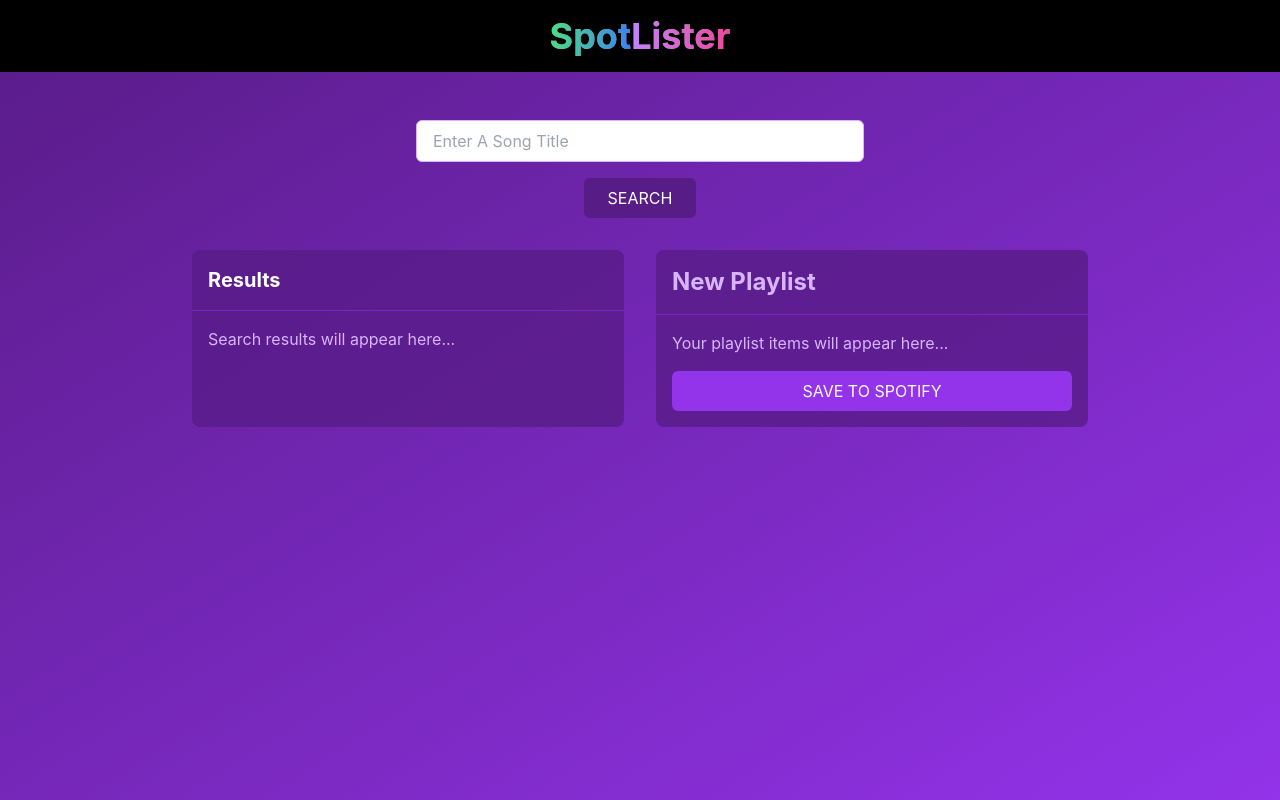
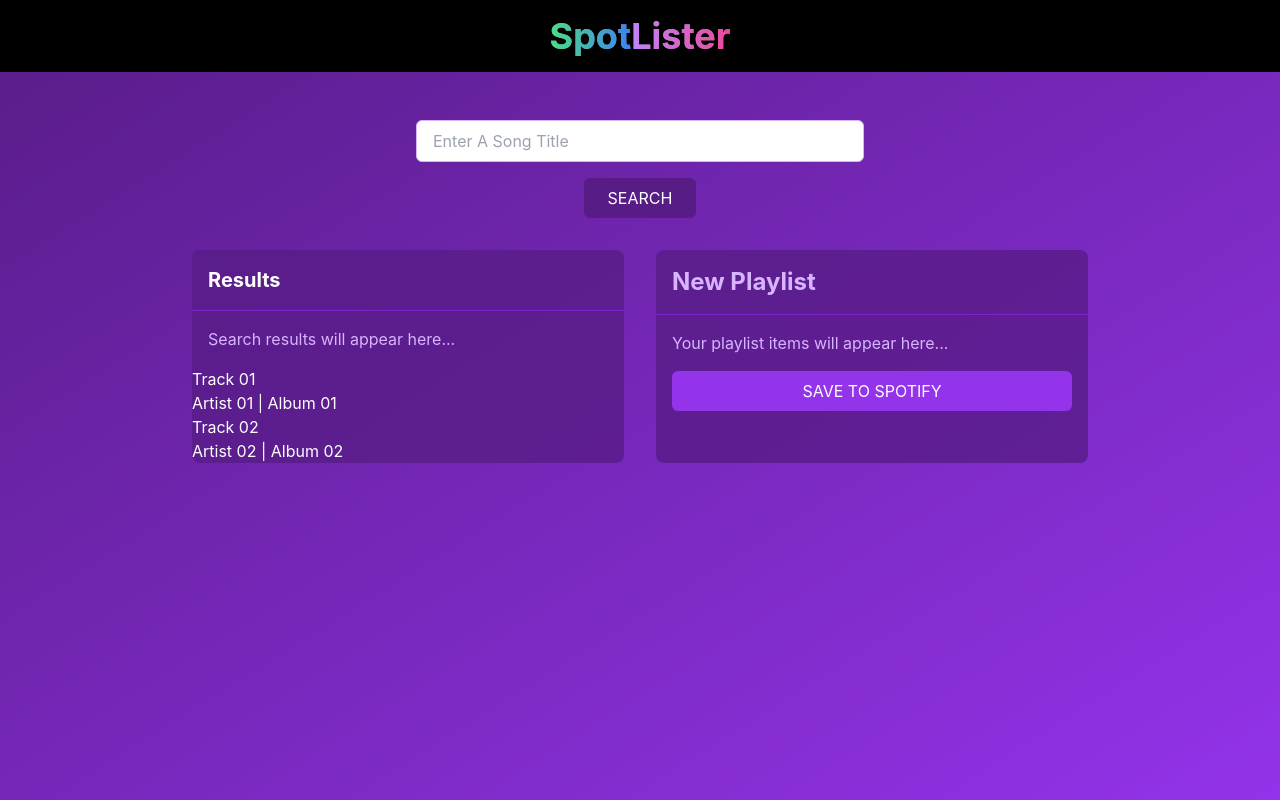
Before and after one commit to rnicolaugobbo/SpotLister, a React (Create React App) app: page / in a window 1280 px wide. Built offline with nearby package versions, Linux system fonts and the light colour scheme.

Commit message:
Create basic track lisitng functionality

```diff
--- a/src/App.js
+++ b/src/App.js
@@ -1,3 +1,4 @@
+import React, { useState, useCallback } from 'react';
 import SearchBar from './components/SearchBar';
 import Header from './components/Header';
 import SearchResults from './components/SearchResults';
@@ -5,6 +6,38 @@
 import './App.css';
 
 function App() {
+  const [searchResults, setSearchResults] = useState([
+    {
+        id: 1,
+        name: "Track 01",
+        album: "Album 01",
+        artist: "Artist 01"
+    },
+    {
+        id: 2,
+        name: "Track 02",
+        album: "Album 02",
+        artist: "Artist 02"
+    }
+  ]);
+
+  const [playlistName, setPlaylistName] = useState('New playlist');
+  const [playlistTracks, setPlaylistTracks] = useState([]);
+
+  const addTrack = useCallback((track) => {
+    if(playlistTracks.some((savedTrack) => savedTrack.id === track.id))
+      return;
+
+    setPlaylistTracks((prevTracks) => [...prevTracks, track]);
+  }, [playlistTracks]);
+
+  const removeTrack = useCallback((track) => {
+    setPlaylistTracks((prevTracks) => prevTracks.filter((currentTrack) => currentTrack.id !== track.id));
+  }, []);
+
+  const updatePlaylistName = useCallback((name) => {
+    setPlaylistName(name)
+  }, []);
 
   return (
     <div className="min-h-screen bg-gradient-to-br from-purple-900 to-purple-600">
@@ -13,8 +46,12 @@
         <div className="max-w-4xl mx-auto space-y-8">
           <SearchBar />
           <div className="grid grid-cols-1 md:grid-cols-2 gap-8">
-            <SearchResults />
-            <Playlist />
+            <SearchResults searchResults={searchResults} onAdd={addTrack} />
+            <Playlist
+            playlistName={playlistName}
+            playlistTracks={playlistTracks}
+            onNameChange={updatePlaylistName}
+            onRemove={removeTrack} />
           </div>
         </div>
       </div>
--- a/src/components/Playlist.jsx
+++ b/src/components/Playlist.jsx
@@ -1,8 +1,6 @@
 import React, { useState } from "react";
 
 function Playlist() {
-    const [playlist, setPlaylist] = useState([]);
-
     return (
         <div className="bg-purple-900/80 text-white rounded-lg overflow-hidden">
           <div className="p-4 border-b border-purple-700">
--- a/src/components/SearchResults.jsx
+++ b/src/components/SearchResults.jsx
@@ -1,6 +1,7 @@
 import React, { useState } from "react";
+import TrackList from "./TrackList";
 
-function SearchResults() {
+function SearchResults(props) {
     const [searchResults, setSearchResults] = useState(['oiuqiu', 'oiahduie', 'isajdoijd'])
 
     return (
@@ -11,6 +12,7 @@
           <div className="p-4">
             <p className="text-purple-300">Search results will appear here...</p>
           </div>
+          <TrackList tracks={props.searchResults} onAdd={props.onAdd} />
         </div>
       )
 }
```
